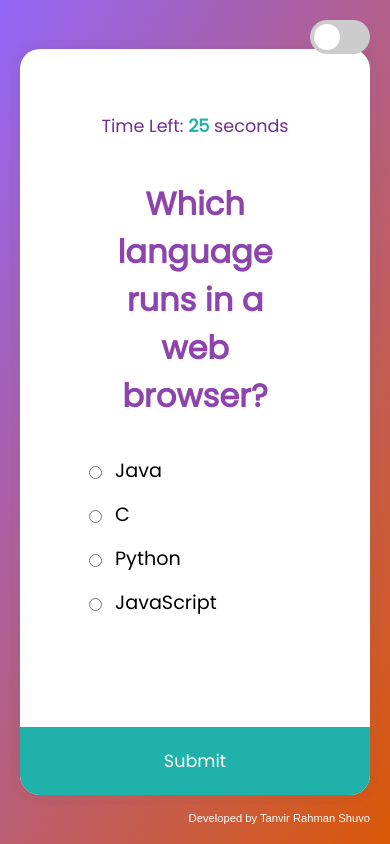
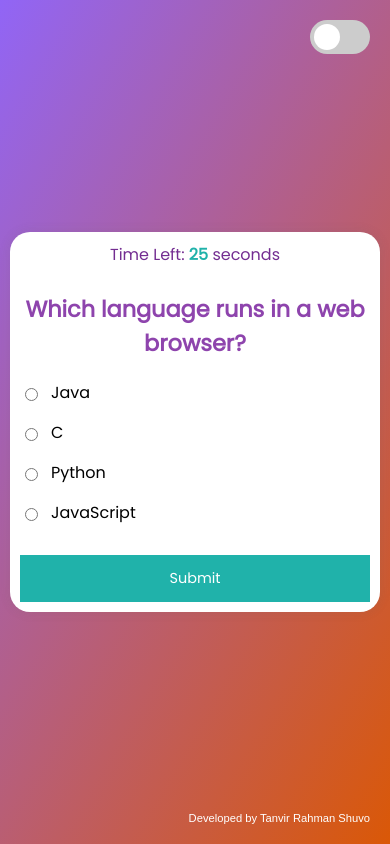
Before and after one commit to thenameisshuvo/Quiz, a plain HTML site: page index.html in a window 390 px wide. Drawn offline with Linux system fonts and the light colour scheme.

Commit message:
Squashed commit of the following:
commit b87d31a04c0c3cafa9a86f33511c454a583755fc
Author: Tanvir Rahman Shuvo <shuvotanvir702@gmail.com>
Date:   Wed Nov 13 20:32:06 2024 +0600

    fixed responsiveness

```diff
--- a/style.css
+++ b/style.css
@@ -4,171 +4,6 @@
   box-sizing: border-box;
 }
 
-body {
-  background-color: #b8c6db;
-  background-image: linear-gradient(315deg, #b8c6db 0%, #f5f7fa 100%);
-  font-family: 'Poppins', sans-serif;
-  display: flex;
-  align-items: center;
-  justify-content: center;
-  height: 100vh;
-  overflow: hidden;
-  margin: 0;
-}
-
-.quiz-container {
-  background-color: #fff;
-  border-radius: 20px;
-  box-shadow: 0 0 10px 2px rgba(100, 100, 100, 0.1);
-  width: 600px;
-  overflow: hidden;
-}
-
-.quiz-header {
-  padding: 4rem;
-}
-
-h2 {
-  padding: 1rem;
-  text-align: center;
-  margin: 0;
-}
-
-ul {
-  list-style-type: none;
-  padding: 0;
-}
-
-ul li {
-  font-size: 1.2rem;
-  margin: 1rem 0;
-}
-
-ul li label {
-  cursor: pointer;
-}
-
-button {
-  background-color:lightseagreen;
-  color: #fff;
-  border: none;
-  display: block;
-  width: 100%;
-  cursor: pointer;
-  font-size: 1.1rem;
-  font-family: inherit;
-  padding: 1.3rem;
-}
-
-button:hover {
-  background-color: #732d91;
-}
-
-button:focus {
-  outline: none;
-  background-color: #5e3370;
-}
-
-#timer {
-  font-size: 1rem;
-  text-align: center;
-  margin-bottom: 20px;
-  color: #333;
-}
-body {
-  background-color: #f0f4f8;
-  font-family: 'Poppins', sans-serif;
-  display: flex;
-  align-items: center;
-  justify-content: center;
-  height: 100vh;
-  margin: 0;
-  padding: 20px;
-}
-
-.quiz-container:hover {
-  transform: translateY(-5px);
-  box-shadow: 12px 12px 24px #c7c7c7, -12px -12px 24px #ffffff;
-}
-
-.quiz-header {
-  margin-bottom: 30px;
-}
-
-h2 {
-  font-size: 1.8rem;
-  color: #333;
-  text-align: center;
-  margin-bottom: 20px;
-}
-
-ul li {
-  font-size: 1.2rem;
-  margin: 15px 0;
-  display: flex;
-  align-items: center;
-  transition: background-color 0.5s;
-}
-
-ul li:hover {
-  background-color: #f9f9f9;
-  border-radius: 8px;
-  padding: 10px;
-}
-
-ul li label {
-  cursor: pointer;
-  flex-grow: 1;
-  padding-left: 10px;
-}
-#timer {
-  font-size: 1.1rem;
-  text-align: center;
-  margin-bottom: 25px;
-  color:#732d91;
-}
-
-#timer #time {
-  font-weight: bold;
-  color: lightseagreen;
-}
-
-ul li {
-  transition: background-color 0.3s, transform 0.3s;
-}
-
-ul li:hover {
-  background-color: #f5f5f5;
-  transform: translateY(-2px);
-}
-
-.quiz-container {
-  transition: transform 0.3s ease, box-shadow 0.3s ease;
-}
-
-button {
-  transition: background-color 0.3s, transform 0.3s, box-shadow 0.3s;
-}
-
-button:hover {
-  transform: translateY(-3px);
-}
-
-.quiz-container h2 {
-  font-size: 2rem;
-  color: #8e44ad;
-}
-
-.quiz-container .result {
-  font-size: 1.6rem;
-  color: #333;
-  text-align: center;
-  margin-top: 20px;
-}
-
-.quiz-container button {
-  margin-top: 30px;
-}
 body {
   background-color: #f0f4f8;
   background-image: linear-gradient(120deg, #9165f6 0%, #da5807 100%);
@@ -184,17 +19,37 @@ body {
 
 @keyframes gradientAnimation {
   0% {
-      background-position: 0% 50%;
+    background-position: 0% 50%;
   }
   50% {
-      background-position: 100% 50%;
+    background-position: 100% 50%;
   }
   100% {
-      background-position: 0% 50%;
+    background-position: 0% 50%;
   }
 }
 
-.quiz-container h2 {
+.quiz-container {
+  background-color: #fff;
+  border-radius: 20px;
+  box-shadow: 0 0 10px 2px rgba(100, 100, 100, 0.1);
+  width: 100%;
+  max-width: 600px;
+  overflow: hidden;
+  padding: 20px;
+  transition: transform 0.3s ease, box-shadow 0.3s ease;
+}
+
+.quiz-container:hover {
+  transform: translateY(-5px);
+  box-shadow: 12px 12px 24px #c7c7c7, -12px -12px 24px #ffffff;
+}
+
+.quiz-header {
+  margin-bottom: 30px;
+}
+
+h2 {
   font-size: 2rem;
   font-weight: bold;
   color: #8e44ad;
@@ -205,13 +60,74 @@ body {
 
 @keyframes countUp {
   0% {
-      transform: scale(0);
+    transform: scale(0);
   }
   100% {
-      transform: scale(1);
+    transform: scale(1);
   }
 }
-/* CSS for Dark Mode Toggle */
+
+ul {
+  list-style-type: none;
+  padding: 0;
+}
+
+ul li {
+  font-size: 1.2rem;
+  margin: 15px 0;
+  display: flex;
+  align-items: center;
+  transition: background-color 0.3s, transform 0.3s;
+}
+
+ul li:hover {
+  background-color: #f9f9f9;
+  border-radius: 8px;
+  padding: 10px;
+  transform: translateY(-2px);
+}
+
+ul li label {
+  cursor: pointer;
+  flex-grow: 1;
+  padding-left: 10px;
+}
+
+button {
+  background-color: lightseagreen;
+  color: #fff;
+  border: none;
+  display: block;
+  width: 100%;
+  cursor: pointer;
+  font-size: 1.1rem;
+  font-family: inherit;
+  padding: 1.3rem;
+  transition: background-color 0.3s, transform 0.3s, box-shadow 0.3s;
+}
+
+button:hover {
+  background-color: #732d91;
+  transform: translateY(-3px);
+}
+
+button:focus {
+  outline: none;
+  background-color: #5e3370;
+}
+
+#timer {
+  font-size: 1.1rem;
+  text-align: center;
+  margin-bottom: 25px;
+  color: #732d91;
+}
+
+#timer #time {
+  font-weight: bold;
+  color: lightseagreen;
+}
+
 .switch {
   position: absolute;
   top: 20px;
@@ -263,8 +179,8 @@ body.dark-mode {
 }
 
 .quiz-container.dark-mode {
-  background-color:black;
-  color:lightseagreen;
+  background-color: black;
+  color: lightseagreen;
 }
 
 button.dark-mode {
@@ -284,12 +200,65 @@ input[type="radio"]:checked + label:before.dark-mode {
   right: 20px;
   bottom: 20px;
   font-size: 0.7rem;
-  color:white;
-  font-family: Arial,sans-serif;
+  color: white;
+  font-family: Arial, sans-serif;
 }
 
 /* Dark Mode for Developer Credit */
 .developer-credit.dark-mode {
-  background-color:black;
+  background-color: black;
   color: #ecf0f1;
 }
+
+/* Media Queries for Responsiveness */
+@media (max-width: 768px) {
+  .quiz-container {
+    width: 90%;
+    padding: 15px;
+  }
+
+  h2 {
+    font-size: 1.6rem;
+  }
+
+  ul li {
+    font-size: 1.1rem;
+  }
+
+  button {
+    font-size: 1rem;
+    padding: 1rem;
+  }
+
+  #timer {
+    font-size: 1rem;
+  }
+}
+
+@media (max-width: 480px) {
+  body {
+    padding: 10px;
+  }
+
+  .quiz-container {
+    width: 100%;
+    padding: 10px;
+  }
+
+  h2 {
+    font-size: 1.4rem;
+  }
+
+  ul li {
+    font-size: 1rem;
+  }
+
+  button {
+    font-size: 0.9rem;
+    padding: 0.8rem;
+  }
+
+  #timer {
+    font-size: 1rem;
+  }
+}
```
